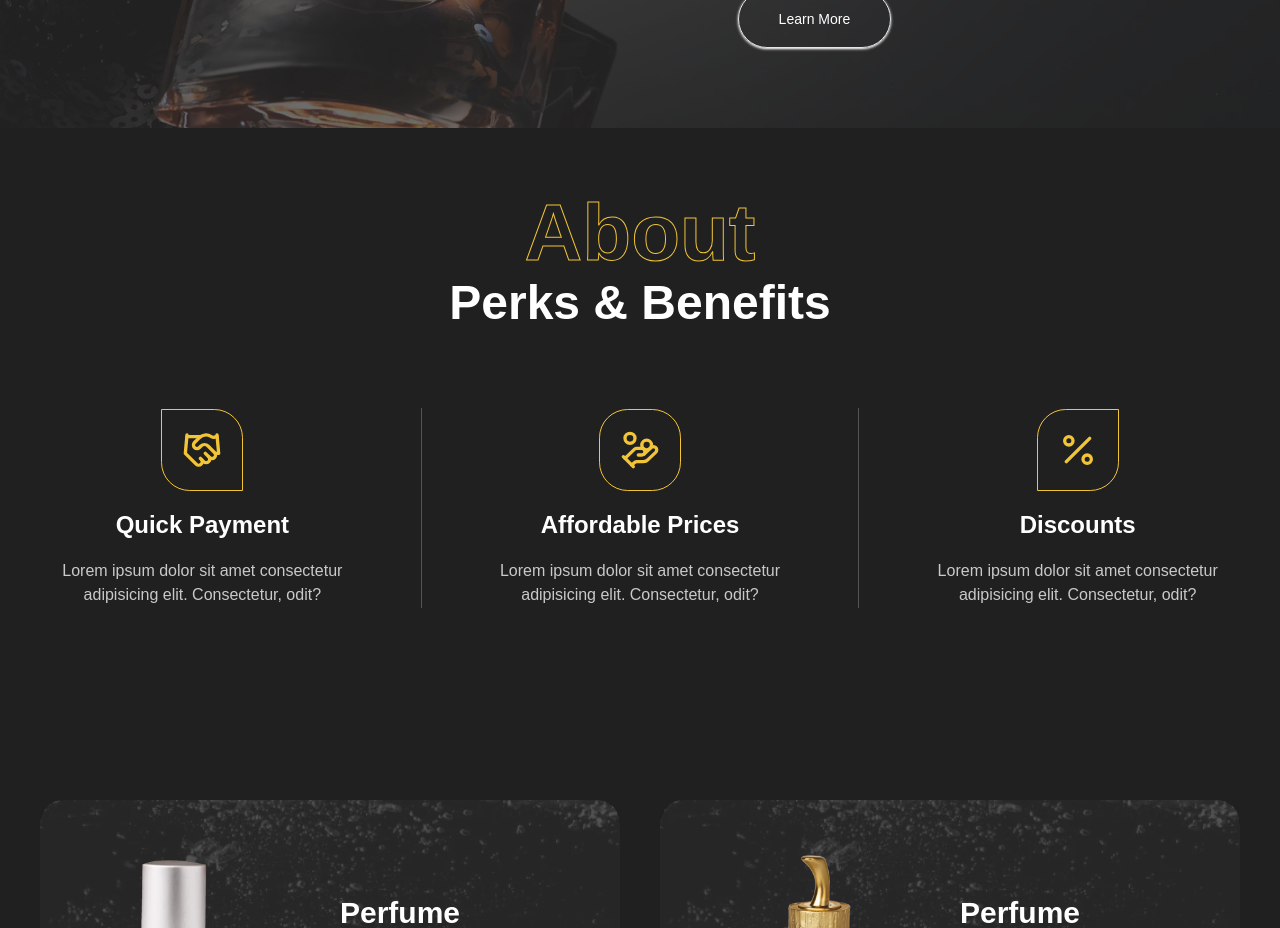
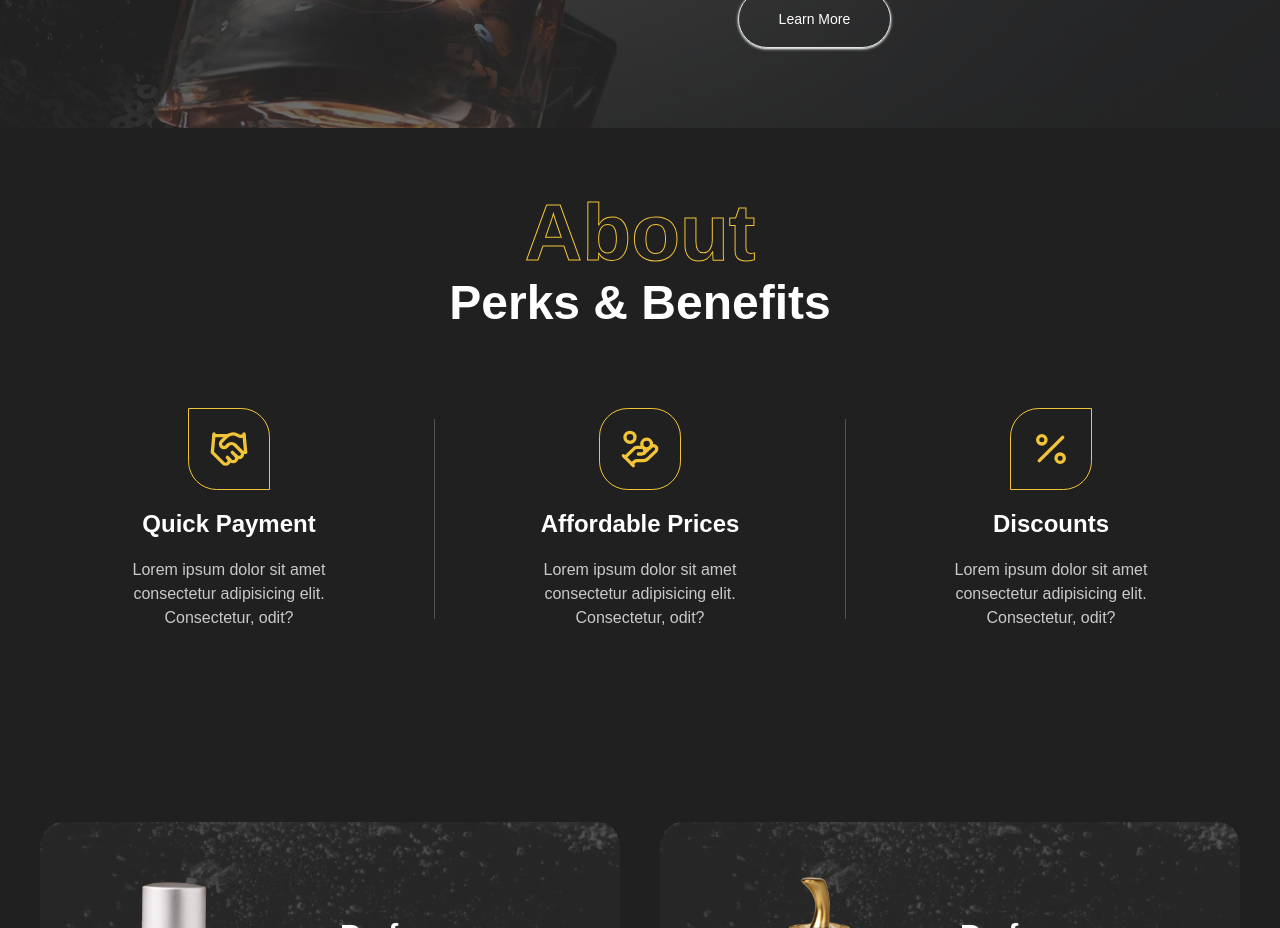
Before and after one commit to MuniS97/mf-kiwwi-project, a Next.js app: page /en/about in a window 1280 px wide. Shown: the part 1840-2768 px from the top of the page. Built offline with nearby package versions, Linux system fonts and the light colour scheme.

Commit message:
info block fixed

```diff
--- a/components/custom/InfoBlocks.tsx
+++ b/components/custom/InfoBlocks.tsx
@@ -1,5 +1,6 @@
 import React from 'react';
 import { Separator } from '../ui/separator';
+import { Container } from './Container';
 
 interface Props {
     block: {
@@ -13,7 +14,7 @@ interface Props {
 
 export const InfoBlocks: React.FC<Props> = ({ block, title, subtitle }) => {
     return (
-        <section className='flex flex-col justify-center items-center gap-20 py-10 md:py-20'>
+        <Container className='flex flex-col justify-center items-center gap-20 py-10 md:py-20'>
             <div className='text-center flex flex-col justify-center items-center gap-5 px-4'>
                 <h2 className='text-3xl md:text-[4em] lg:text-[5em] font-bold text-transparent leading-tight md:leading-[50px]' style={{ WebkitTextStroke: '1px #f2c437' }}>{title}</h2>
                 <h3 className='text-white text-2xl md:text-[3em] leading-tight md:leading-[50px] font-semibold'>{subtitle}</h3>
@@ -48,6 +49,6 @@ export const InfoBlocks: React.FC<Props> = ({ block, title, subtitle }) => {
                     <p className='max-w-[80%] text-base text-clightgray px-2 md:px-0'>{block[2].description}</p>
                 </div>
             </div>
-        </section>
+        </Container>
     );
 };
```
